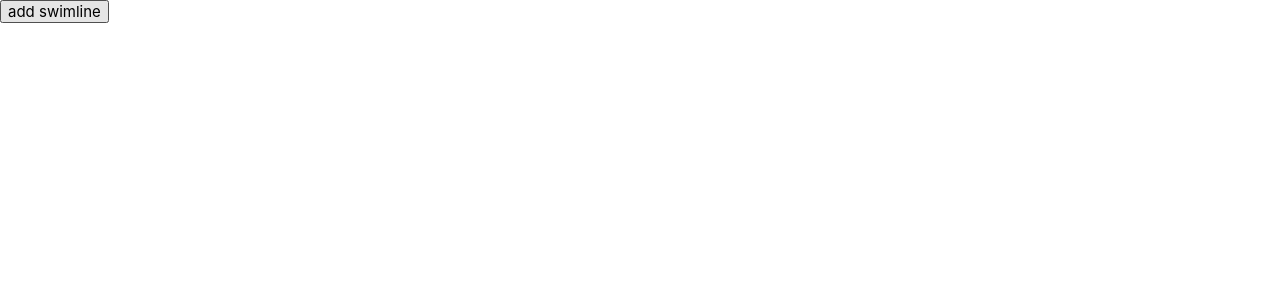
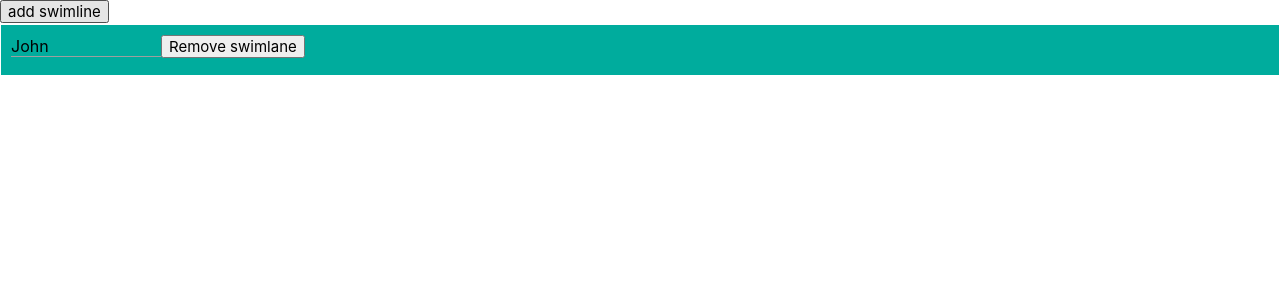
Before and after one commit to CezaryDobrenko/ajronn.github.io, a React (Create React App) app: page / in a window 1280 px wide. Shown: the top 300 px of the page. Built offline with nearby package versions, Linux system fonts and the light colour scheme.

Commit message:
add remove swimmlane

```diff
--- a/src/App.js
+++ b/src/App.js
@@ -1,12 +1,11 @@
 import React from 'react';
 import Kanban from './components/Kanban'
-import Swimlane from './components/Swimlane'
 
 
 function App() {
   return (
     <div>
-      <Swimlane />
+      <Kanban />
     </div>
   );
 
--- /dev/null
+++ b/src/components/Header.js
@@ -0,0 +1,14 @@
+import React from 'react'
+
+class Header extends React.Component{
+
+   render(){
+       return (
+           <div>
+               <button>Add column</button>
+            </div>
+       )
+   }
+}
+
+export default Header;
--- a/src/components/Kanban.js
+++ b/src/components/Kanban.js
@@ -1,18 +1,51 @@
-import React from 'react'
-import Collapsible from 'react-collapsible'
+import React, {Component} from 'react'
+import Swimlane from './Swimlane'
+class Kanban extends React.Component{
+    state = {
+        swimlineid: 1,
+        columnid: 1,
+        swimlines: [
+            {id: 0, title: 'John'}
+        ],
+        columns: [],
 
-class Kanban extends React.Component{
+    }
 
-   render(){
-       return (
-           <div>
-            <Collapsible trigger="John">
-                <p>TO JEST PRZYKLADOWY SWIMLANE I TU BEDA KOLUMNY</p>
-                <p>PRZYKLAD PRZYKLAD</p>
-            </Collapsible>
+    addSwimlane(){
+        this.setState({swimlineid: this.state.swimlineid +1 })
+
+        const item = {
+            id: this.state.swimlineid,
+            title: ""
+        }
+
+        const newElements = [...this.state.swimlines, item]
+        this.setState({swimlines: newElements})
+
+    }
+
+    removeSwimlane(e){
+        var array = [...this.state.swimlines]
+        var index = array.indexOf(e)
+
+        if(index !== -1){
+            array.splice(index,1);
+            this.setState({swimlines: array})
+        }
+    }
+
+    render(){
+        const elements = this.state.swimlines.map(e => {
+            return <Swimlane element={e} removeSwimlane={this.removeSwimlane.bind(this)}/>
+        })
+
+        return(
+            <div>
+                <button onClick = {this.addSwimlane.bind(this)}> add swimline</button>
+                {elements}
             </div>
-       )
-   }
+        )
+    }
 }
 
 export default Kanban;
--- a/src/components/Swimlane.js
+++ b/src/components/Swimlane.js
@@ -1,24 +1,23 @@
-import React, {Component} from 'react'
-import Kanban from './Kanban'
+import React from 'react'
+import Collapsible from 'react-collapsible'
+import Header from "./Header"
+
 class Swimlane extends React.Component{
-    state = {
-        list:[]
+
+    constructor(props)
+    {
+        super(props);
     }
-    addSwimlane=(e)=>{
-        const list = this.state.list;
-        this.setState({
-            list: list.concat(<Kanban/>)
-
-        })
-    }
-    render(){
-        return(
-            <div>
-                <button onClick = {this.addSwimlane}> add swimline</button>
-                {this.state.list}
+   render(){
+       return (
+           <div>
+            <Collapsible trigger={<div><input style={{width: "150px", height: "20px"}}type="text" defaultValue={this.props.element.title}></input><button onClick={() => this.props.removeSwimlane(this.props.element)}>Remove swimlane</button></div>}>
+                <p>TO JEST PRZYKLADOWY SWIMLANE I TU BEDA KOLUMNY</p>
+                <p>PRZYKLAD PRZYKLAD</p>
+            </Collapsible>
             </div>
-        )
-    }
+       )
+   }
 }
 
 export default Swimlane;
--- a/src/index.css
+++ b/src/index.css
@@ -5,6 +5,7 @@ body {
     sans-serif;
   -webkit-font-smoothing: antialiased;
   -moz-osx-font-smoothing: grayscale;
+
 }
 
 code {
```
